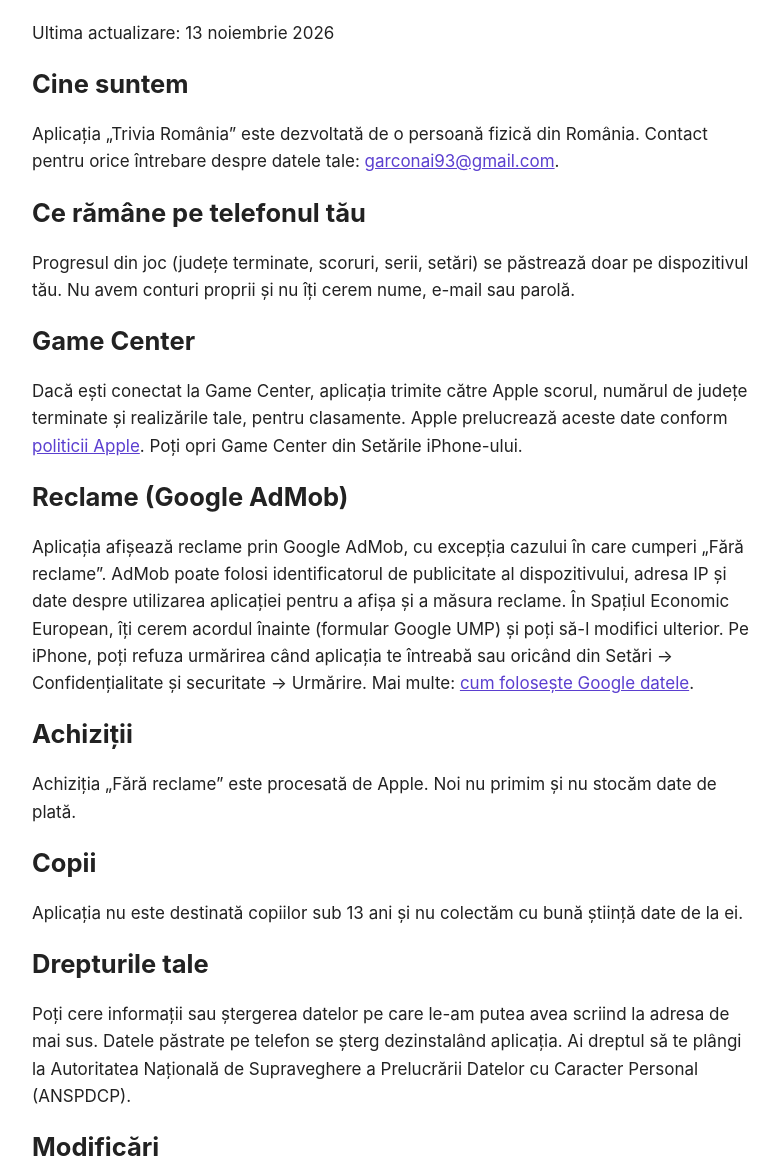
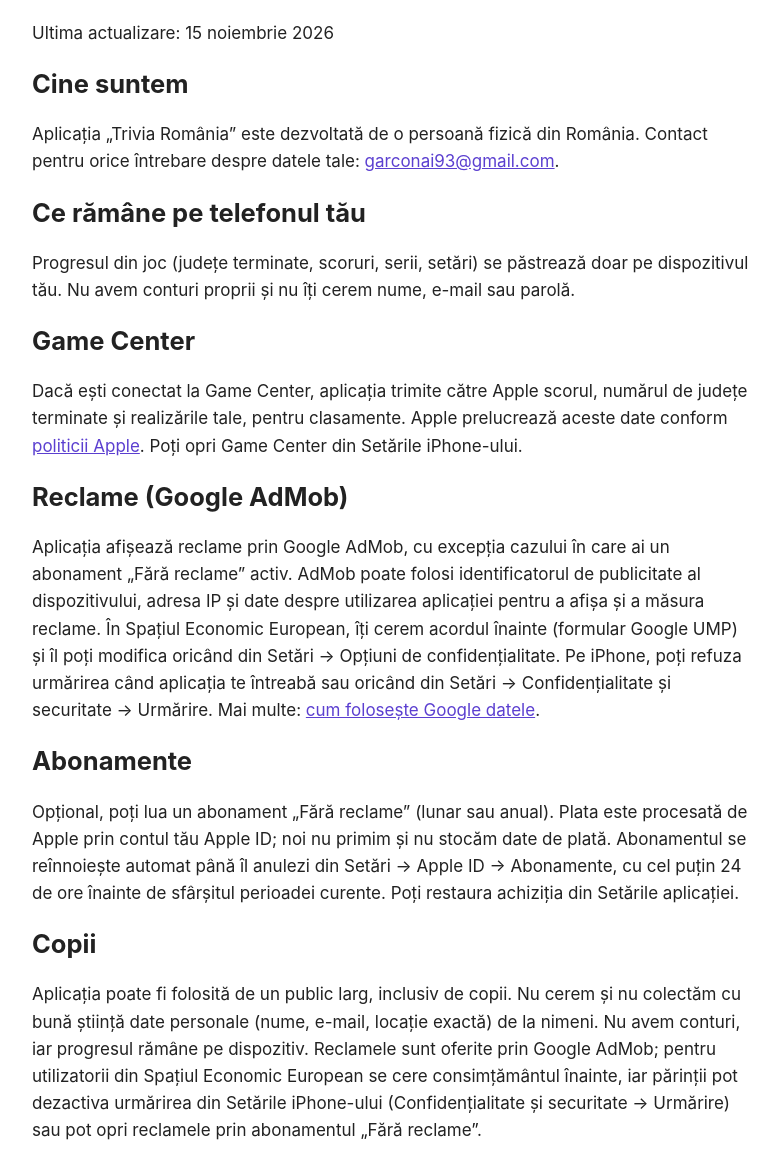
Before and after one commit to garconai93/trivia-romania, a plain HTML site: page confidentialitate/index.html in a window 1280 px wide. Shown: the part 128-1297 px from the top of the page, without its empty margins (248-1027 px from the left). Drawn offline with Linux system fonts and the light colour scheme.

Commit message:
Politica de confidențialitate: abonamente, public larg (4+), opțiuni de consimțământ
Co-Authored-By: Claude Sonnet 5.5 <noreply@anthropic.com>
Claude-Session: https://claude.ai/code/session_012Ypcx1Uv9M2oJStrrv9LKF

```diff
--- a/confidentialitate/index.html
+++ b/confidentialitate/index.html
@@ -4,7 +4,7 @@
 <style>body{font:17px/1.6 -apple-system,system-ui,sans-serif;max-width:720px;margin:40px auto;padding:0 18px;color:#222}h1,h2{line-height:1.25}a{color:#5b3fd0}</style></head>
 <body>
 <h1>Politica de confidențialitate — Trivia România</h1>
-<p>Ultima actualizare: 13 noiembrie 2026</p>
+<p>Ultima actualizare: 15 noiembrie 2026</p>
 
 <h2>Cine suntem</h2>
 <p>Aplicația „Trivia România” este dezvoltată de o persoană fizică din România. Contact pentru orice întrebare despre datele tale: <a href="mailto:garconai93@gmail.com">garconai93@gmail.com</a>.</p>
@@ -16,13 +16,13 @@
 <p>Dacă ești conectat la Game Center, aplicația trimite către Apple scorul, numărul de județe terminate și realizările tale, pentru clasamente. Apple prelucrează aceste date conform <a href="https://www.apple.com/legal/privacy/">politicii Apple</a>. Poți opri Game Center din Setările iPhone-ului.</p>
 
 <h2>Reclame (Google AdMob)</h2>
-<p>Aplicația afișează reclame prin Google AdMob, cu excepția cazului în care cumperi „Fără reclame”. AdMob poate folosi identificatorul de publicitate al dispozitivului, adresa IP și date despre utilizarea aplicației pentru a afișa și a măsura reclame. În Spațiul Economic European, îți cerem acordul înainte (formular Google UMP) și poți să-l modifici ulterior. Pe iPhone, poți refuza urmărirea când aplicația te întreabă sau oricând din Setări → Confidențialitate și securitate → Urmărire. Mai multe: <a href="https://policies.google.com/technologies/partner-sites">cum folosește Google datele</a>.</p>
+<p>Aplicația afișează reclame prin Google AdMob, cu excepția cazului în care ai un abonament „Fără reclame” activ. AdMob poate folosi identificatorul de publicitate al dispozitivului, adresa IP și date despre utilizarea aplicației pentru a afișa și a măsura reclame. În Spațiul Economic European, îți cerem acordul înainte (formular Google UMP) și îl poți modifica oricând din Setări → Opțiuni de confidențialitate. Pe iPhone, poți refuza urmărirea când aplicația te întreabă sau oricând din Setări → Confidențialitate și securitate → Urmărire. Mai multe: <a href="https://policies.google.com/technologies/partner-sites">cum folosește Google datele</a>.</p>
 
-<h2>Achiziții</h2>
-<p>Achiziția „Fără reclame” este procesată de Apple. Noi nu primim și nu stocăm date de plată.</p>
+<h2>Abonamente</h2>
+<p>Opțional, poți lua un abonament „Fără reclame” (lunar sau anual). Plata este procesată de Apple prin contul tău Apple ID; noi nu primim și nu stocăm date de plată. Abonamentul se reînnoiește automat până îl anulezi din Setări → Apple ID → Abonamente, cu cel puțin 24 de ore înainte de sfârșitul perioadei curente. Poți restaura achiziția din Setările aplicației.</p>
 
 <h2>Copii</h2>
-<p>Aplicația nu este destinată copiilor sub 13 ani și nu colectăm cu bună știință date de la ei.</p>
+<p>Aplicația poate fi folosită de un public larg, inclusiv de copii. Nu cerem și nu colectăm cu bună știință date personale (nume, e-mail, locație exactă) de la nimeni. Nu avem conturi, iar progresul rămâne pe dispozitiv. Reclamele sunt oferite prin Google AdMob; pentru utilizatorii din Spațiul Economic European se cere consimțământul înainte, iar părinții pot dezactiva urmărirea din Setările iPhone-ului (Confidențialitate și securitate → Urmărire) sau pot opri reclamele prin abonamentul „Fără reclame”.</p>
 
 <h2>Drepturile tale</h2>
 <p>Poți cere informații sau ștergerea datelor pe care le-am putea avea scriind la adresa de mai sus. Datele păstrate pe telefon se șterg dezinstalând aplicația. Ai dreptul să te plângi la Autoritatea Națională de Supraveghere a Prelucrării Datelor cu Caracter Personal (ANSPDCP).</p>
```
